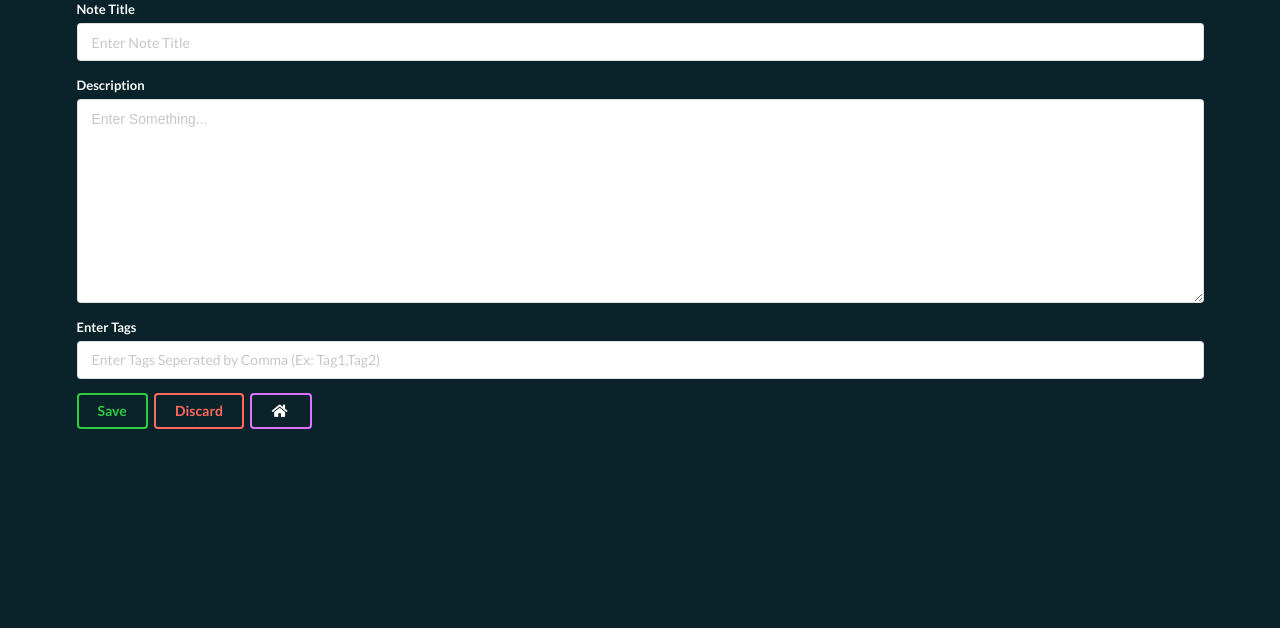
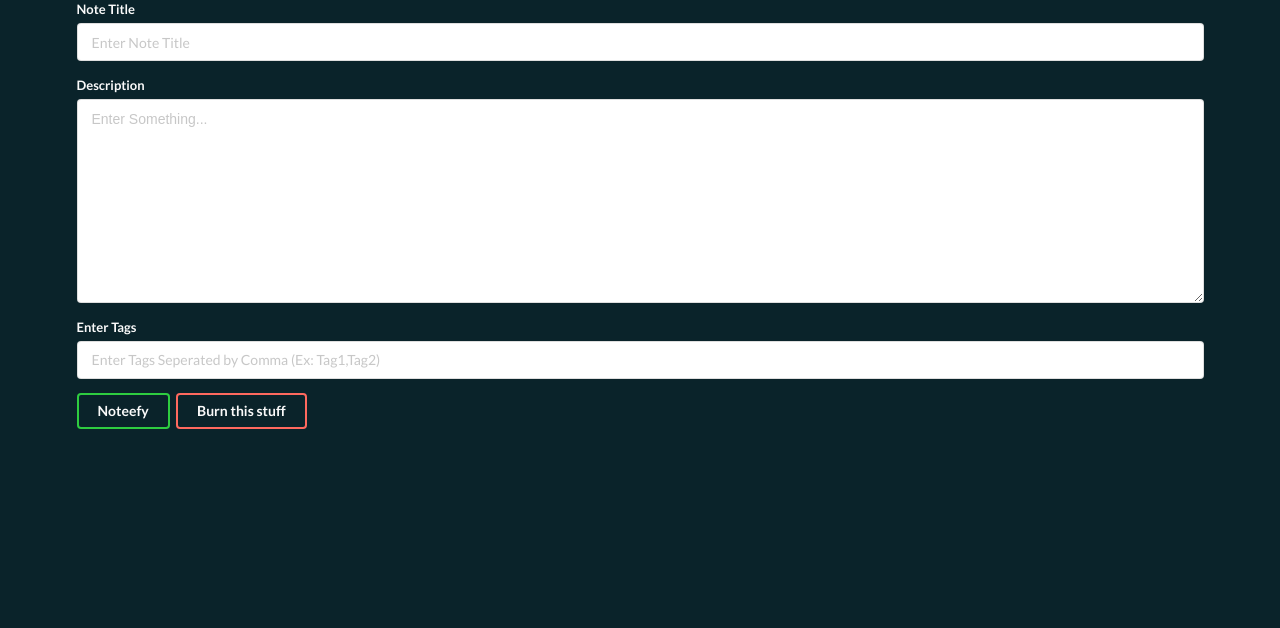
Before and after one commit to naufalmohamed/noteefy, a Flask app: page /add_new in a window 1280 px wide. Shown: the part 97-725 px from the top of the page. Run offline with Flask 2, Linux system fonts and the light colour scheme; some libraries are stand-ins or nearby versions.

Commit message:
Makes style changes and solves bugs

```diff
--- a/app.py
+++ b/app.py
@@ -200,7 +200,6 @@ def todo_update_old(row_id):
 	cursor.execute(f"""UPDATE {email_ret[0]} SET title = %s WHERE id = %s;""",(title_ret,todo_id))
 	cursor.execute(f"""UPDATE {email_ret[0]} SET description = %s WHERE id = %s;""",(description_ret,todo_id))
 	cursor.execute(f"""UPDATE {email_ret[0]} SET tags = %s WHERE id = %s;""",(tags,todo_id))
-	cursor.execute(f"""UPDATE {email_ret[0]} SET date = %s WHERE id = %s;""",(date,todo_id))
 	dbconn.commit()
 	return redirect(url_for("profile"))
 
--- a/templates/index.html
+++ b/templates/index.html
@@ -28,7 +28,7 @@ body {
   <div class="w3-display-middle">
     <h1 class="w3-jumbo w3-animate-top">Welcome to</h1>
     <center><h1 class="w3-jumbo w3-animate-top" id="title">Noteefy!</h1></center>
-    <a href = "/login"><p class="w3-large w3-center"><button class="ui inverted button"><i class="google icon"></i>  Login With Google </button></p></a>
+    <a href = "/login"><p class="w3-large w3-center"><button class="ui inverted button"><i class="google icon"></i>  Let me in, here is my Google </button></p></a>
   </div>
 
 </div>
--- a/templates/note.html
+++ b/templates/note.html
@@ -21,15 +21,12 @@
   	</form>
 
   			<a href = "/add">
-			<button class="ui inverted green button">
- 				Save
-			</button></add>
+			<button class="ui inverted green button" id = "white">
+ 				 Noteefy
+			</button></a>
 			<a href = "/profile">
-			<button class="ui inverted red button">
-  				Discard
-			</button></a>
-			<button class="ui inverted purple button">
-  				<a href = "/profile"><i class="home icon" style="color:white;"></i></a>
+			<button class="ui inverted red button" id = "white">
+  				Burn this stuff
 			</button></a>
 		</div>
 
```
Also changed, not shown: templates/profile.html (+10 -8 lines), templates/search.html (+15 -14 lines), templates/update.html (+6 -9 lines).
